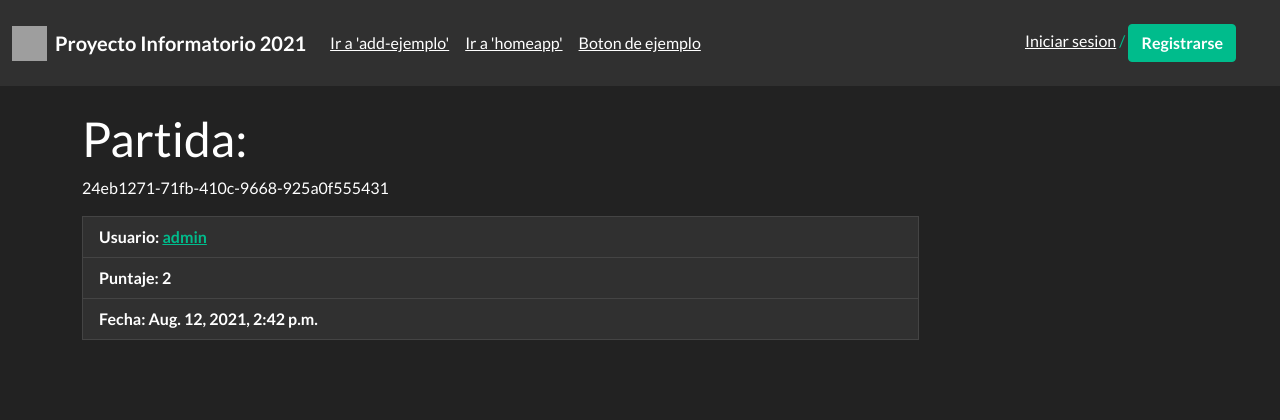
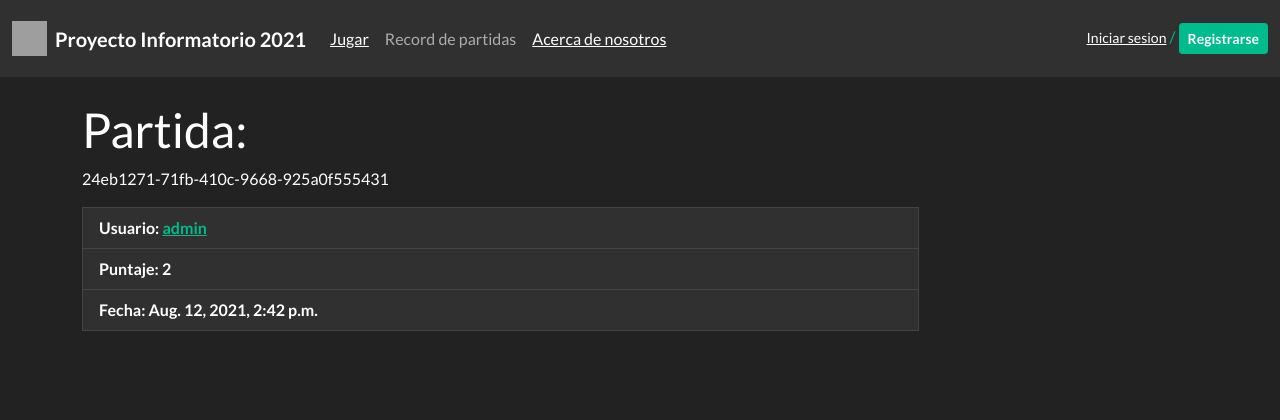
Before and after one commit to Enzostik/Proyecto_InfoCh2021, a Django app: page /partida/ver/24eb1271-71fb-410c-9668-925a0f555431 in a window 1280 px wide. Shown: the top 420 px of the page. Run offline with Django 3.2, Linux system fonts and the light colour scheme; data comes from the database, SQL or seed files in the repository; both versions use the stored data as it was after the commit; some libraries are stand-ins or nearby versions; grey boxes are pictures that could not be loaded.

Commit message:
Cambios en el diseño del header y botones para uso en celulares.

```diff
--- a/Proyecto_InfoCh2021/urls.py
+++ b/Proyecto_InfoCh2021/urls.py
@@ -19,6 +19,7 @@ from . import views
 
 urlpatterns = [
     path('',views.index, name='home'),
+    path('nosotros',views.about_us,name='nosotros'),
     path('partida/',include('juego_chaco.urls')),
     path('',include('authusuario.urls')),
     path('admin/', admin.site.urls),
--- a/Proyecto_InfoCh2021/views.py
+++ b/Proyecto_InfoCh2021/views.py
@@ -4,6 +4,9 @@ from django.shortcuts import render
 
 def index(request):
     return render(request,'index.html') #ejemplo para pagina principal
+
+def about_us(request):
+    return render(request,'about_us.html') #ejemplo para pagina principal
 
 def page_not_found(request,exception):
     context={"titulo":"Página no encontrada", "encabezado": "ERROR 404",
--- a/templates/base.html
+++ b/templates/base.html
@@ -4,8 +4,13 @@
     <meta charset="utf-8">
     <meta name="viewport" content="width=device-width, initial-scale=1">
     <title> INFORMATORIO 2021  {% block titulo %} {% endblock  %}</title>
-    {% block meta %}
-    {% endblock  %}
+
+    <!--INFO PARA COMPARTIR PAGINA-->
+    <meta property="og:url"           content="https://grupo14-informatorio.herokuapp.com/" />
+    <meta property="og:type"          content="website" />
+    <meta property="og:title"         content="Quiz Provincializacion Chaco" />
+    <meta property="og:description"   content="Página web propuesta en la cursada del Informatorio 2021. Provincia del Chaco" />
+    <meta property="og:image"         content="{% static 'img/logo_img.png' %}" />
 
         <!-- Bootstrap core CSS - pasa a ser el archivo local en /static -->
     <link href={% static 'css/bootstrap.min.css' %} rel="stylesheet">
--- a/templates/juego/jugar.html
+++ b/templates/juego/jugar.html
@@ -35,7 +35,7 @@
             </div>
             <div class="text-center">
                 <button type="button" class="btn btn-secondary previous">Anterior</button>
-                <button class="w-25 btn btn-lg btn-success" type="submit">Finalizar cuestionario</button>
+                <button class="btn btn-lg btn-success" type="submit">Finalizar</button>
             </div>
         </div>
     </form>
--- a/templates/juego/nueva_partida.html
+++ b/templates/juego/nueva_partida.html
@@ -14,7 +14,7 @@
             <label for="customRange2" class="form-label"><h4><b>Cantidad de preguntas</b></h4></label>
             <input type="range" class="form-range" min="0" max="5" name="DificultadCuestionario" id="customRange2">
 
-            <div class="text-center"><button class="w-25 btn btn-lg btn-success" type="submit">Comenzar cuestionario</button>
+            <div class="text-center"><button class="btn btn-lg btn-success" type="submit">Comenzar cuestionario</button>
             </div>
         </form>
     </div>
--- a/templates/juego/partida.html
+++ b/templates/juego/partida.html
@@ -3,14 +3,6 @@
 {% load static %}
 
 {% block titulo %}- Partida{% endblock %}
-
-{% block meta %}
-<meta property="og:url"           content="https://grupo14-informatorio.herokuapp.com/" />
-<meta property="og:type"          content="website" />
-<meta property="og:title"         content="Quiz Provincializacion Chaco" />
-<meta property="og:description"   content="Vean mi puntuacion en este cuestionario sobre el Chaco. Informatorio 2021" />
-<meta property="og:image"         content="{% static 'img/logo_img.png' %}" />
-{% endblock  %}
 
 {% block content %}
 <div id="fb-root"></div>
--- a/templates/partials/_header.html
+++ b/templates/partials/_header.html
@@ -11,14 +11,14 @@
       <div class="navbar-collapse collapse" id="navbarHeader">
         <ul class="navbar-nav me-auto mb-2 mb-md-0">
           <!-- la href puede ser con "add-ejemplo" o cargarlo -->
-          <li class="nav-link"><a href='#' class="text-white">Ir a 'add-ejemplo'</a></li>
-          <li class="nav-link"><a href='#' class="text-white">Ir a 'homeapp'</a></li>
-          <li class="nav-link"><a href="#" class="text-white">Boton de ejemplo</a></li>
+          <li class="nav-link"><a href={% url 'nuevo-juego' %} class="text-white">Jugar</a></li>
+          <li class="nav-link"><a href='#' class="text-white"></a>Record de partidas</li>
+          <li class="nav-link"><a href={% url 'nosotros' %} class="text-white">Acerca de nosotros</a></li>
         </ul>
       </div>
         <!-- un 'if' para ver si ya tiene sesion iniciada -->
       {% if user.is_authenticated %}
-      <li class="nav-link dropdown">
+      <li class="nav-link dropdown p-0">
         <a href="#" class="nav-link dropdown-toggle active" id="navbarDropdownUserInfo" role="button" data-bs-toggle="dropdown" aria-expanded="false">
           <svg xmlns="http://www.w3.org/2000/svg" height="24px" viewBox="0 0 24 24" width="24px" fill="#FFFFFF"><path d="M0 0h24v24H0z" fill="none"/><path d="M12 2C6.48 2 2 6.48 2 12s4.48 10 10 10 10-4.48 10-10S17.52 2 12 2zm0 3c1.66 0 3 1.34 3 3s-1.34 3-3 3-3-1.34-3-3 1.34-3 3-3zm0 14.2c-2.5 0-4.71-1.28-6-3.22.03-1.99 4-3.08 6-3.08 1.99 0 5.97 1.09 6 3.08-1.29 1.94-3.5 3.22-6 3.22z"/></svg>
           <b>{{user.username}}</b>
@@ -29,10 +29,10 @@
         </ul>
       </li>
       {% else %}
-      <li class="nav-link"><a href={% url 'login'%} class="text-white">Iniciar sesion</a><a> / </a><a href={% url 'register'%} class="btn btn-success"><b>Registrarse</b></a></li>
+      <li class="nav-link p-0"><a href={% url 'login'%} class="text-white small">Iniciar sesion</a><a> / </a><a href={% url 'register'%} class="btn btn-success btn-sm"><b>Registrarse</b></a></li>
       {% endif %}
       <button class="navbar-toggler" type="button" data-bs-toggle="collapse" data-bs-target="#navbarHeader" aria-controls="navbarHeader" aria-expanded="false" aria-label="Toggle navigation">
-        <span class="navbar-toggler-icon"></span>
+        <span class="navbar-toggler-icon small"></span>
       </button>
     </div>
   </nav>
```
Also changed, not shown: templates/about_us.html (added, +17 -0 lines), db.sqlite3.
